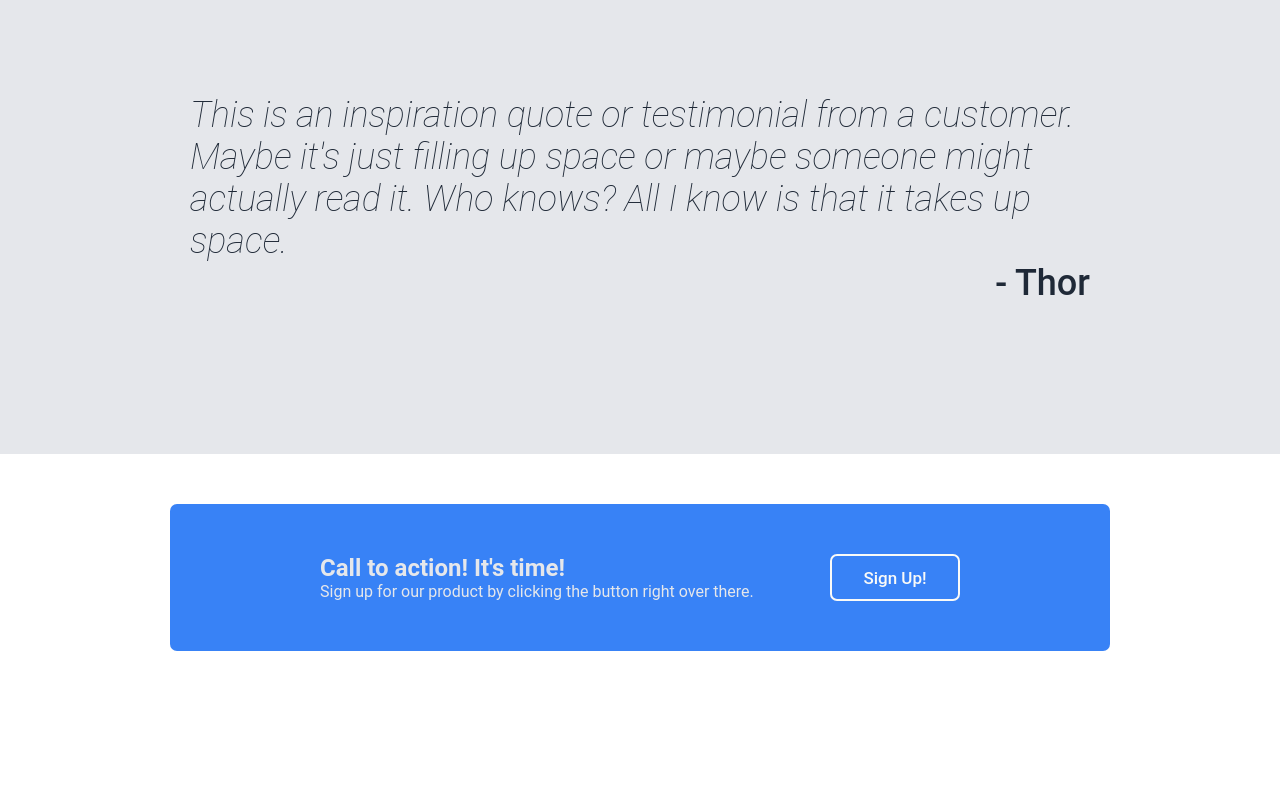
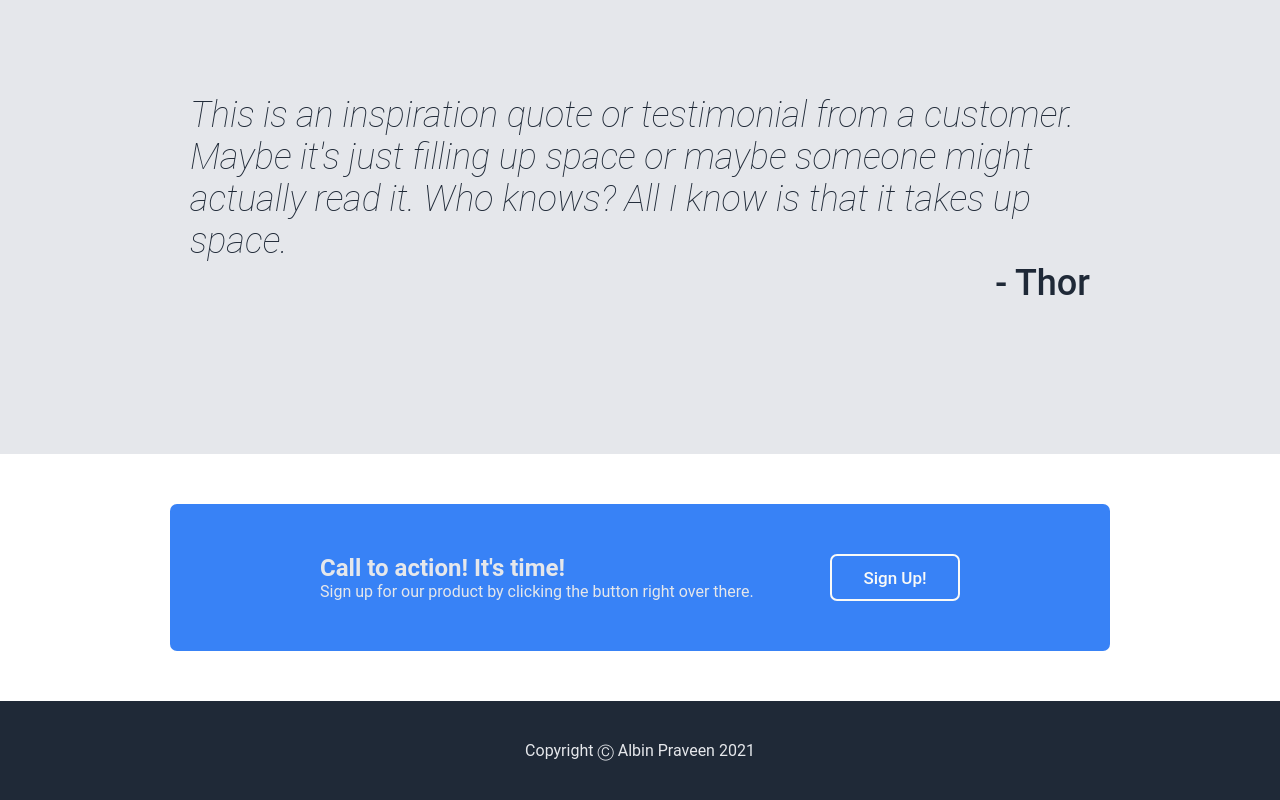
Before and after one commit to Bin-Coder14/landing_page-demo, a plain HTML site: page index.html in a window 1280 px wide. Shown: the part 1137-1937 px from the top of the page. Before the commit the page ends 1838 px from the top, so only its background shows below. Drawn offline with Linux system fonts and the light colour scheme.

Commit message:
Footer
Finished customizing the footer.

```diff
--- a/index.html
+++ b/index.html
@@ -83,7 +83,9 @@
     </section>
 
 
-    <footer></footer>
+    <footer>
+        Copyright Ⓒ Albin Praveen 2021
+    </footer>
 </body>
 
 
--- a/styles/style.css
+++ b/styles/style.css
@@ -195,3 +195,12 @@ ul a:hover{
     background-color: #F9FAF8;
     color: #3882F6;
 }
+
+/* Footer */
+
+footer{
+    background-color: #1F2937;
+    color: #E5E7EB;
+    text-align: center;
+    padding: 40px;
+}
```
